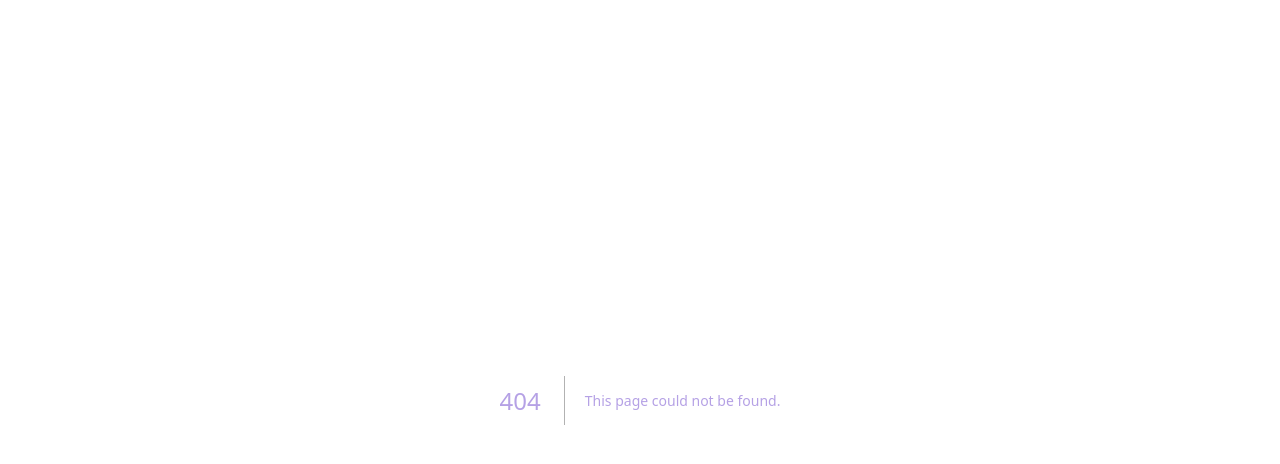
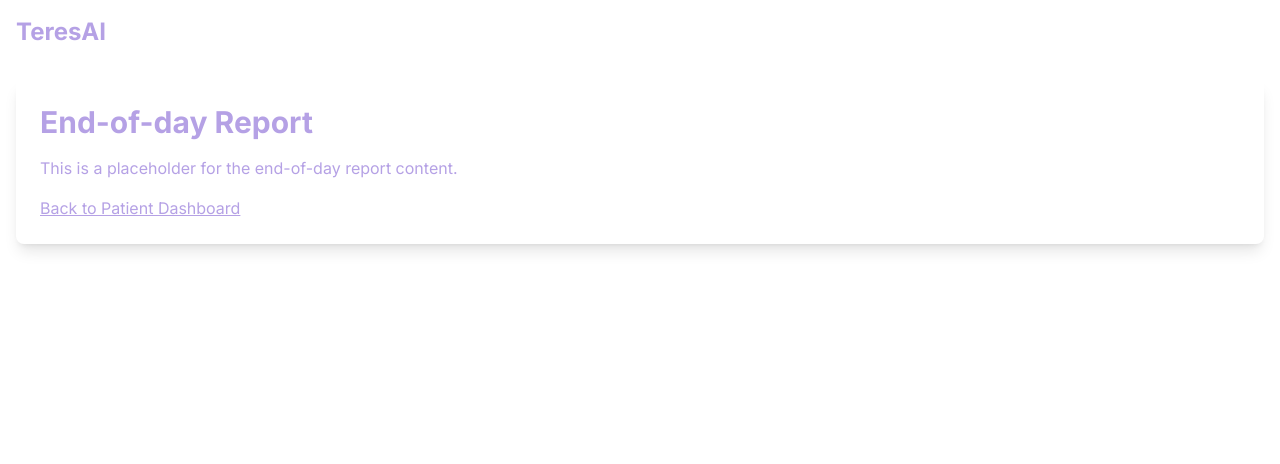
Before and after one commit to annaferri02/TeresAI, a Next.js app in the folder TeresAI/: page /patient/1/reports/1 in a window 1280 px wide. Before the commit this address had no page. Shown: the top 464 px of the page. Built offline with nearby package versions, Linux system fonts and the light colour scheme.

Commit message:
Create page.tsx

```diff
--- /dev/null
+++ b/TeresAI/app/patient/[id]/reports/[reportId]/page.tsx
@@ -0,0 +1,32 @@
+"use client";
+import Link from "next/link"
+
+export default function ReportPage({ params }: { params: { reportId: string } }) {
+  const reportTypes = {
+    "1": "End-of-day",
+    "2": "Medication",
+    "3": "Family-visit",
+    "4": "Hygiene",
+    "5": "Mental health",
+    "6": "Sleep",
+  }
+
+  const reportType = reportTypes[params.reportId as keyof typeof reportTypes] || "Unknown"
+
+  return (
+    <div className="min-h-screen bg-white">
+      <header className="bg-light-purple-lilac text-dark-lilac p-4">
+        <h1 className="text-2xl font-bold">TeresAI</h1>
+      </header>
+      <main className="container mx-auto p-4">
+        <div className="bg-light-purple-lilac p-6 rounded-lg shadow-lg">
+          <h2 className="text-3xl font-bold text-dark-lilac mb-4">{reportType} Report</h2>
+          <p className="mb-4">This is a placeholder for the {reportType.toLowerCase()} report content.</p>
+          <Link href="/patient" className="text-dark-lilac hover:text-white underline">
+            Back to Patient Dashboard
+          </Link>
+        </div>
+      </main>
+    </div>
+  )
+}
```
